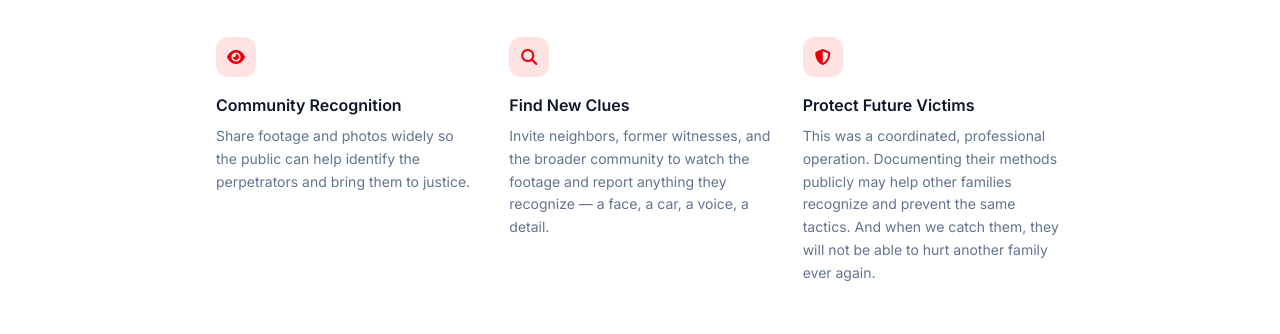
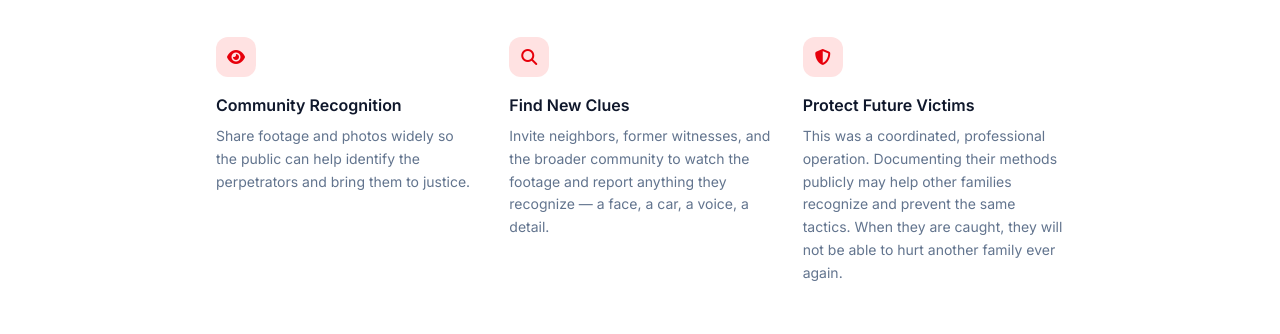
Before and after one commit to Sittiphat/help-burger-basket, a Next.js app: page / in a window 1280 px wide. Shown: the part 992-1326 px from the top of the page. Built offline with nearby package versions, Linux system fonts and the light colour scheme.

Commit message:
Professional speech

```diff
--- a/app/components/Evidence.tsx
+++ b/app/components/Evidence.tsx
@@ -37,7 +37,7 @@ const videos = [
     badge: "Scout",
     badgeClass: "bg-red-900/60 text-red-300",
     src: "/assets/videos/evidence/RingVideo_20260327_013048.mp4",
-    desc: "The camera picks up a new person walking by — this could possibly just be a harmless neighbor. The crew has been surveilling for nearly 20 minutes.",
+    desc: "An individual is captured walking past the property — possibly a harmless neighbor. The crew has now been surveilling for nearly 20 minutes.",
   },
   {
     time: "5:15 PM",
@@ -45,7 +45,7 @@ const videos = [
     badge: "Spanish Audio",
     badgeClass: "bg-blue-900/60 text-blue-300",
     src: "/assets/videos/evidence/RingVideo_20260327_013100.mp4",
-    desc: "Continued exterior surveillance — this could possibly just be a harmless neighbor. Spanish audio is clearly audible in this clip.",
+    desc: "Continued exterior surveillance — to any passerby, this individual would appear to be a harmless neighbor. Spanish audio is clearly audible in this clip.",
   },
   {
     time: "5:22 PM",
@@ -61,7 +61,7 @@ const videos = [
     badge: "Interior",
     badgeClass: "bg-red-900/60 text-red-300",
     src: "/assets/videos/evidence/RingVideo_20260327_011303.mp4",
-    desc: "Two masked burglars enter inside the house for the first time. Distressed and confused, the dogs bark — and the perpetrators use de-escalation tactics, talking sweetly to them and repeatedly opening and closing the door.",
+    desc: "Two masked burglars enter the house for the first time. Visibly distressed, the dogs bark — and the perpetrators use de-escalation tactics, speaking softly to them and repeatedly opening and closing the door.",
   },
   {
     time: "5:28 PM",
--- a/app/components/Mission.tsx
+++ b/app/components/Mission.tsx
@@ -12,7 +12,7 @@ const items = [
   {
     icon: "fa-solid fa-shield-halved",
     title: "Protect Future Victims",
-    body: "This was a coordinated, professional operation. Documenting their methods publicly may help other families recognize and prevent the same tactics. And when we catch them, they will not be able to hurt another family ever again.",
+    body: "This was a coordinated, professional operation. Documenting their methods publicly may help other families recognize and prevent the same tactics. When they are caught, they will not be able to hurt another family ever again.",
   },
 ];
 
--- a/app/components/Observations.tsx
+++ b/app/components/Observations.tsx
@@ -21,7 +21,7 @@ const observations = [
   },
   {
     title: "Targeted the room with the most visible valuables.",
-    body: "The $140,000 was stored in a lockbox inside the master bedroom, in close proximity to other valuables and jewelry. The burglars' decision to concentrate their efforts on the room most likely to contain high-value items — rather than indiscriminately ransacking the first space — along with the speed and efficiency of their search, suggests experience and intent. This raises the possibility that they had prior knowledge of the home's layout, potentially through surveillance or someone with proximity to the family. The home's close proximity to Burger Basket increases the likelihood that the location was specifically targeted in advance.",
+    body: "The $140,000 was stored in a lockbox inside the master bedroom, alongside other valuables and jewelry. The burglars' decision to concentrate their efforts on the room most likely to contain high-value items — rather than indiscriminately ransacking the first space they encountered — along with the speed and efficiency of their search, points to experience and deliberate intent. This raises the possibility that they had prior knowledge of the home's layout, potentially through prior surveillance or through someone acquainted with the family. The home's close proximity to Burger Basket further increases the likelihood that the property was specifically targeted in advance.",
   },
   {
     title: "Spanish-language audio captured on multiple Ring clips.",
@@ -29,8 +29,8 @@ const observations = [
     forumLink: true,
   },
   {
-    title: "3 family dogs were present.",
-    body: "At first, they barked at the scout and reacted defensively when the two masked men emerged from the bathroom. The intruders attempted to calm the dogs by repeatedly opening the door and speaking to them in a gentle tone. Winchester (the smaller black dog) showed the strongest defensive reaction, while Lucky (the white Husky) barked mostly out of fear. Happy (the German Shepherd) remained the most composed. Because of this, the burglars physically moved Winchester and Lucky into another room while leaving Happy where he was.",
+    title: "Three family dogs were present.",
+    body: "At first, they barked at the scout and reacted defensively when the two masked men emerged from the bathroom. The intruders attempted to calm the dogs by repeatedly opening the door and speaking to them in a gentle tone. Winchester (the smaller black dog) showed the strongest defensive reaction, while Lucky (the white Husky) barked mostly out of fear. Happy (the German Shepherd) remained the most composed. As a result, the burglars moved Winchester and Lucky into a separate room, leaving Happy where he was.",
   },
 ];
 
@@ -48,10 +48,10 @@ export default function Observations() {
           Interesting Observations
         </h2>
         <p className="text-slate-400 mb-4 fade-up">
-          Observations drawn from frame-by-frame analysis of the Ring camera
-          footage and still images. Analysis performed by Claude AI and the
-          community. Contribute to the discussion forum below so that more clues
-          can be added.
+          Observations drawn from frame-by-frame analysis of Ring camera footage
+          and still images. Analysis performed by Claude AI and the community.
+          Contribute to the discussion forum below — your observations may help
+          identify additional clues.
         </p>
         <div className="bg-amber-950/60 border border-amber-800/50 p-4 rounded-2xl mb-10 text-sm fade-up">
           <strong className="text-amber-400">Note:</strong>
--- a/app/components/Updates.tsx
+++ b/app/components/Updates.tsx
@@ -20,14 +20,14 @@ const updates: Update[] = [
     time: "10:00 AM PDT",
     title: "Website Launched",
     content:
-      "The support website is now live with video evidence, perpetrator photos, and the full story. Still work in progress but the site will be updated shortly, so stay tuned. Please share widely — I do not want these individuals to hurt another family again.",
+      "The support website is now live with video evidence, perpetrator photos, and the full story. The site is still a work in progress and will be updated regularly — please check back. Share it widely; we do not want these individuals to hurt another family.",
   },
   {
     date: "April 18, 2026",
     time: "1:00 PM PDT",
     title: "Burger Basket Looking for New Trainees",
     content:
-      "In the absence of my father, my mom and Burger Basket are currently in the process of hiring and training new staff. Text (814) 406-9539 if you are interested in joining the team!",
+      "In my father's absence, my mother and the team at Burger Basket are actively hiring and training new staff. Text (814) 406-9539 if you are interested in joining.",
   },
   {
     date: "April 18, 2026",
```
